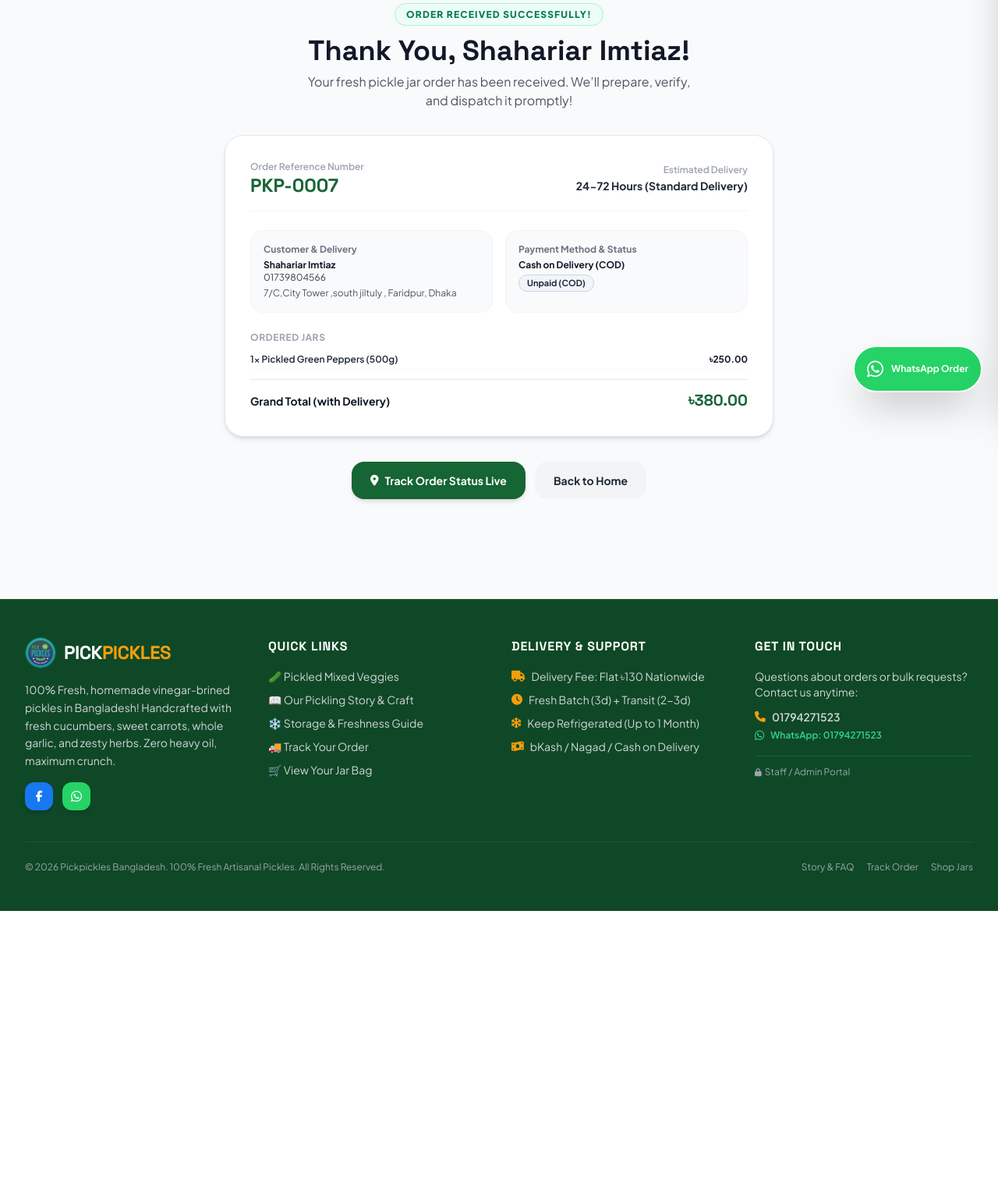
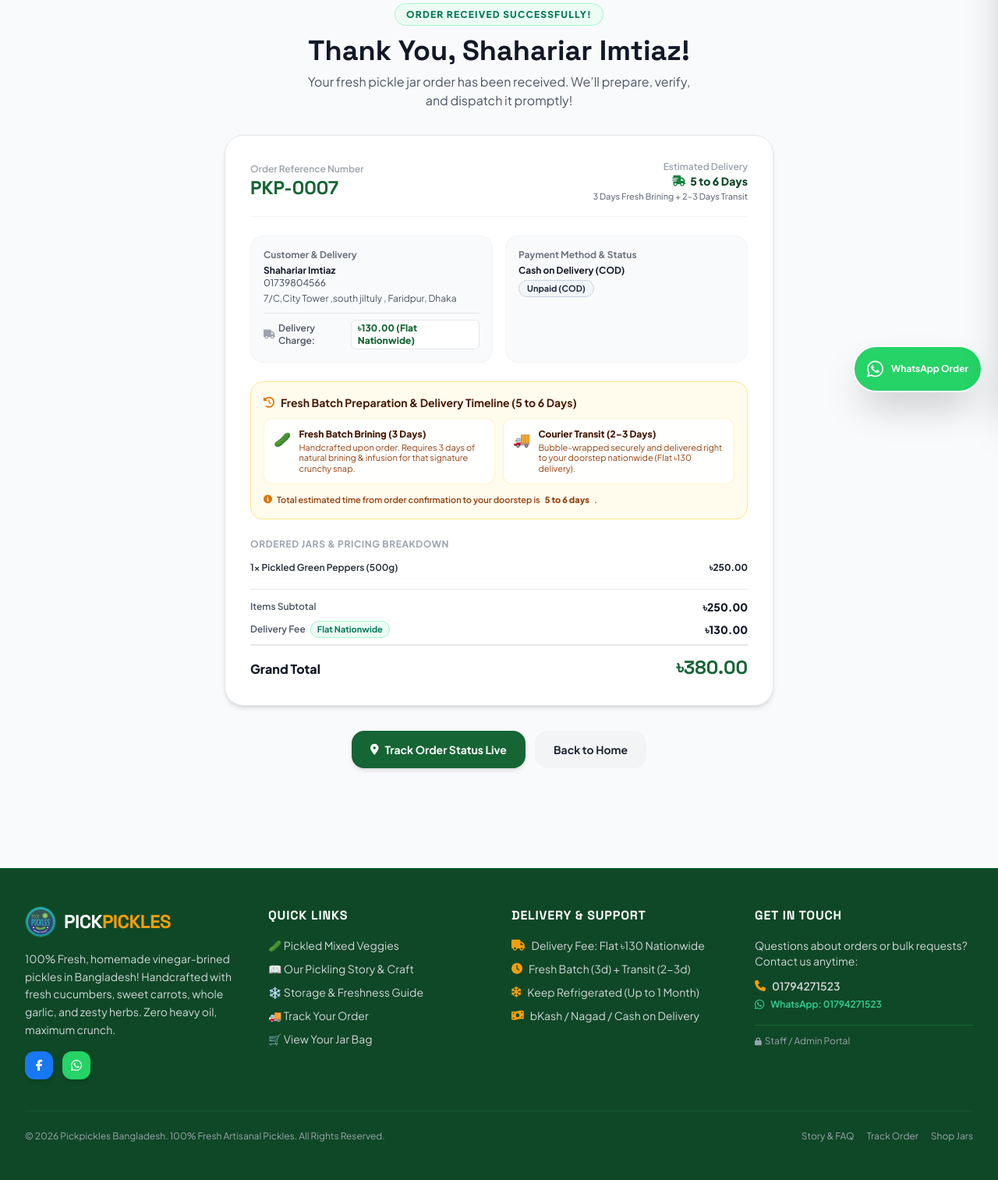
Before and after one commit to Shahariar07/Pickpickles-website, a Django app: a page that uses templates/store/order_success.html in a window 1280 px wide. Shown: the part 273-1786 px from the top of the page at 78% size. Before the commit the page ends 1441 px from the top, so only its background shows below. Run offline with Django 5.2, Linux system fonts and the light colour scheme; data comes from the database, SQL or seed files in the repository; both versions use the stored data as it was after the commit; some libraries are stand-ins or nearby versions.

Commit message:
delivery time update

```diff
--- a/templates/store/order_success.html
+++ b/templates/store/order_success.html
@@ -32,7 +32,10 @@
             </div>
             <div class="sm:text-right">
                 <span class="text-xs text-gray-400 font-semibold block">Estimated Delivery</span>
-                <span class="text-sm font-bold text-gray-800">24-72 Hours (Standard Delivery)</span>
+                <span class="text-sm font-black text-brand-800 flex sm:justify-end items-center gap-1.5">
+                    <i class="fa-solid fa-truck-fast text-brand-600"></i> 5 to 6 Days
+                </span>
+                <span class="text-[11px] text-gray-500 font-medium block mt-0.5">3 Days Fresh Brining + 2–3 Days Transit</span>
             </div>
         </div>
 
@@ -43,6 +46,14 @@
                 <p class="font-bold text-gray-900">{{ order.customer_name }}</p>
                 <p class="text-gray-700">{{ order.customer_phone }}</p>
                 <p class="text-gray-600 mt-1">{{ order.delivery_address }}, {{ order.delivery_city }}</p>
+                <div class="mt-2.5 pt-2 border-t border-gray-200 flex items-center justify-between text-xs">
+                    <span class="text-gray-600 font-semibold flex items-center gap-1">
+                        <i class="fa-solid fa-truck text-gray-400"></i> Delivery Charge:
+                    </span>
+                    <span class="font-black text-brand-700 bg-white px-2 py-0.5 rounded-md border border-gray-200">
+                        ৳{{ order.delivery_fee }} (Flat Nationwide)
+                    </span>
+                </div>
             </div>
 
             <div class="bg-gray-50 p-4 rounded-2xl border border-gray-100">
@@ -85,21 +96,63 @@
         </div>
         {% endif %}
 
-        <!-- Ordered Jars Table -->
+        <!-- Fresh Preparation & Delivery Timeline Card -->
+        <div class="bg-amber-50/90 border border-amber-200 rounded-2xl p-4 text-xs space-y-2.5">
+            <div class="flex items-center gap-2 font-bold text-amber-950 text-sm">
+                <i class="fa-solid fa-clock-rotate-left text-amber-600"></i>
+                <span>Fresh Batch Preparation & Delivery Timeline (5 to 6 Days)</span>
+            </div>
+            <div class="grid grid-cols-1 sm:grid-cols-2 gap-2.5 text-amber-900">
+                <div class="flex items-start gap-2.5 bg-white/90 p-3 rounded-xl border border-amber-100/90 shadow-2xs">
+                    <span class="text-lg">🥒</span>
+                    <div>
+                        <strong class="font-black text-amber-950 block">Fresh Batch Brining (3 Days)</strong>
+                        <span class="text-[11px] text-amber-800 leading-tight block mt-0.5">Handcrafted upon order. Requires 3 days of natural brining & infusion for that signature crunchy snap.</span>
+                    </div>
+                </div>
+                <div class="flex items-start gap-2.5 bg-white/90 p-3 rounded-xl border border-amber-100/90 shadow-2xs">
+                    <span class="text-lg">🚚</span>
+                    <div>
+                        <strong class="font-black text-amber-950 block">Courier Transit (2–3 Days)</strong>
+                        <span class="text-[11px] text-amber-800 leading-tight block mt-0.5">Bubble-wrapped securely and delivered right to your doorstep nationwide (Flat ৳130 delivery).</span>
+                    </div>
+                </div>
+            </div>
+            <p class="text-[11px] text-amber-800 font-semibold pt-0.5 flex items-center gap-1.5">
+                <i class="fa-solid fa-circle-info text-amber-600"></i>
+                Total estimated time from order confirmation to your doorstep is <strong>5 to 6 days</strong>.
+            </p>
+        </div>
+
+        <!-- Ordered Jars Table & Cost Breakdown -->
         <div>
-            <h4 class="font-bold text-xs text-gray-400 uppercase tracking-wider mb-2">Ordered Jars</h4>
-            <div class="space-y-2">
+            <h4 class="font-bold text-xs text-gray-400 uppercase tracking-wider mb-2">Ordered Jars & Pricing Breakdown</h4>
+            <div class="space-y-2 mb-3">
                 {% for item in order.items.all %}
-                <div class="flex items-center justify-between text-xs py-1 border-b border-gray-50">
+                <div class="flex items-center justify-between text-xs py-1.5 border-b border-gray-50">
                     <span class="font-semibold text-gray-800">{{ item.quantity }}x {{ item.product_name }} ({{ item.jar_weight_grams }}g)</span>
                     <span class="font-bold text-gray-900">৳{{ item.total_price }}</span>
                 </div>
                 {% endfor %}
             </div>
 
-            <div class="pt-3 flex justify-between items-baseline text-sm font-bold border-t border-gray-200 mt-3">
-                <span>Grand Total (with Delivery)</span>
-                <span class="font-display font-black text-xl text-brand-700">৳{{ order.total_amount }}</span>
+            <!-- Detailed Cost Breakdown -->
+            <div class="border-t border-gray-200 pt-3 space-y-2 text-xs">
+                <div class="flex justify-between items-center text-gray-600 font-semibold">
+                    <span>Items Subtotal</span>
+                    <span class="font-black text-gray-900 text-sm">৳{{ order.subtotal }}</span>
+                </div>
+                <div class="flex justify-between items-center text-gray-600 font-semibold">
+                    <span class="flex items-center gap-1.5">
+                        <span>Delivery Fee</span>
+                        <span class="text-[11px] text-emerald-700 bg-emerald-50 border border-emerald-200 px-2 py-0.5 rounded-full font-bold">Flat Nationwide</span>
+                    </span>
+                    <span class="font-black text-gray-900 text-sm">৳{{ order.delivery_fee }}</span>
+                </div>
+                <div class="border-t-2 border-gray-200 pt-3 flex justify-between items-baseline text-sm font-bold">
+                    <span class="font-black text-gray-900 text-base">Grand Total</span>
+                    <span class="font-display font-black text-2xl text-brand-700">৳{{ order.total_amount }}</span>
+                </div>
             </div>
         </div>
 
```
Also changed, not shown: templates/store/order_track.html (+8 -1 lines), db.sqlite3.
